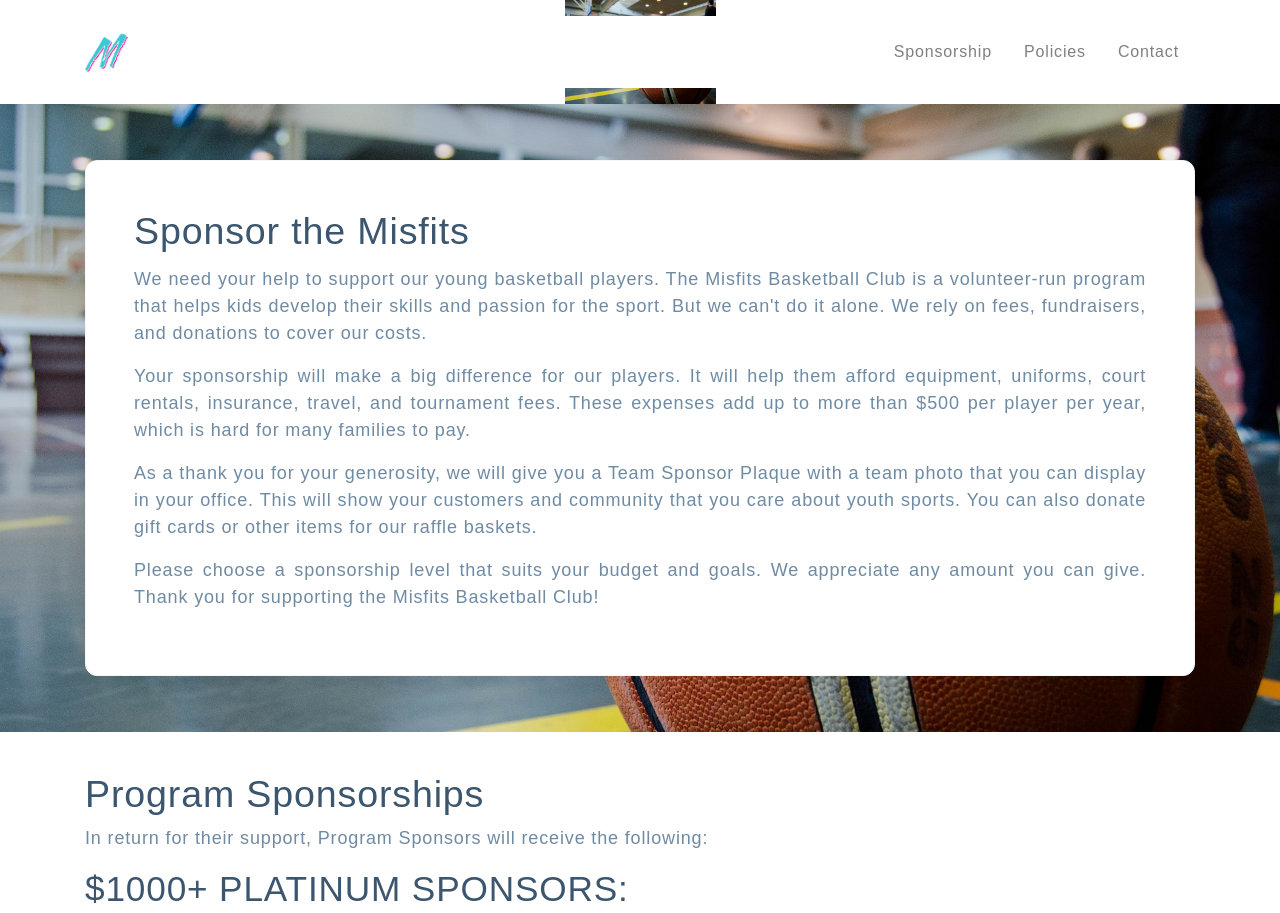
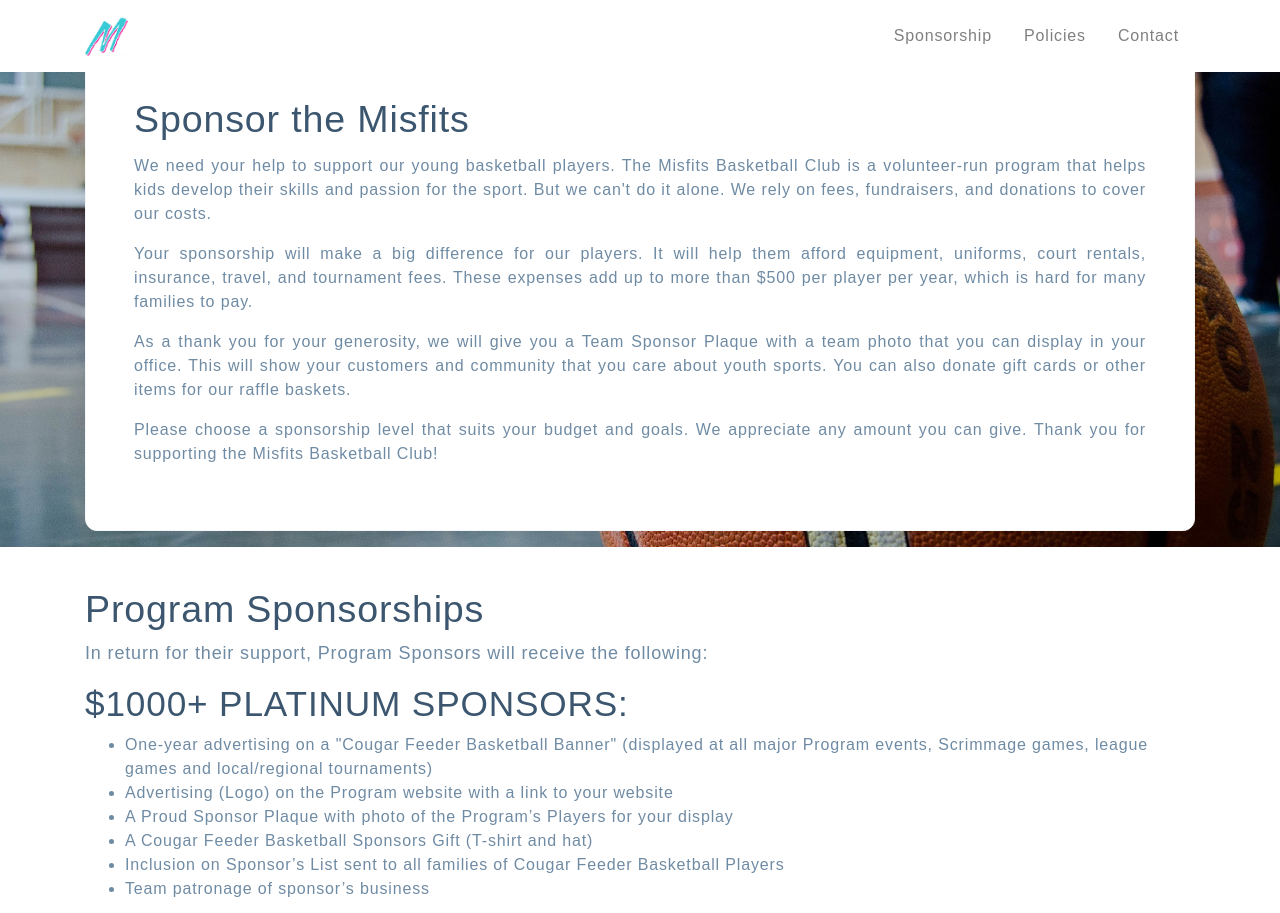
Before and after one commit to munro306/misfitsbasketball.github.io, a plain HTML site: page sponsor.html in a window 1280 px wide. Shown: the top 913 px of the page. Drawn offline with Linux system fonts and the light colour scheme; files whose address does not match are found by name.

Commit message:
Add files via upload

```diff
--- a/sponsor.html
+++ b/sponsor.html
@@ -64,7 +64,7 @@
             <header class="header py-3">
                 <div class="header-inner">
                     <!-- Navbar6-->
-                    <nav class="navbar navbar-expand-lg navbar-light bg-white">
+                    <nav class="navbar navbar-expand-lg navbar-light bg-white fixed-top">
                         <div class="container">
                             <div class="d-flex flex-grow-1">
                                 <span
@@ -103,7 +103,7 @@
         </div>
 
 <!-- CTA -->
-<section class="CTA section bg-white section-bg">
+<section class="CTA section-no-pad bg-white section-bg">
     <div class="container">
         <div class="row no-gutters">
             <div class="col-12">
@@ -117,13 +117,13 @@
                                 <!-- Empty Space -->
                                 <div class="pt-1"></div>
                                 <!--/ End Empty Space -->
-                                <p class="base-plus-font-size text-justify">
+                                <p class="base-font-size text-justify">
                                     We need your help to support our young basketball players. The Misfits Basketball Club is a volunteer-run program that helps kids develop their skills and passion for the sport. But we can't do it alone. We rely on fees, fundraisers, and donations to cover our costs.
-                                <p class="base-plus-font-size text-justify">
+                                <p class="base-font-size text-justify">
                                     Your sponsorship will make a big difference for our players. It will help them afford equipment, uniforms, court rentals, insurance, travel, and tournament fees. These expenses add up to more than $500 per player per year, which is hard for many families to pay.
-                                <p class="base-plus-font-size text-justify">
+                                <p class="base-font-size text-justify">
                                     As a thank you for your generosity, we will give you a Team Sponsor Plaque with a team photo that you can display in your office. This will show your customers and community that you care about youth sports. You can also donate gift cards or other items for our raffle baskets.
-                                <p class="base-plus-font-size text-justify">
+                                <p class="base-font-size text-justify">
                                     Please choose a sponsorship level that suits your budget and goals. We appreciate any amount you can give. Thank you for supporting the Misfits Basketball Club!
                                 </p>
                             </div>
```
Also changed, not shown: index.html (+2 -2 lines), policies.html (+1 -1 lines).
